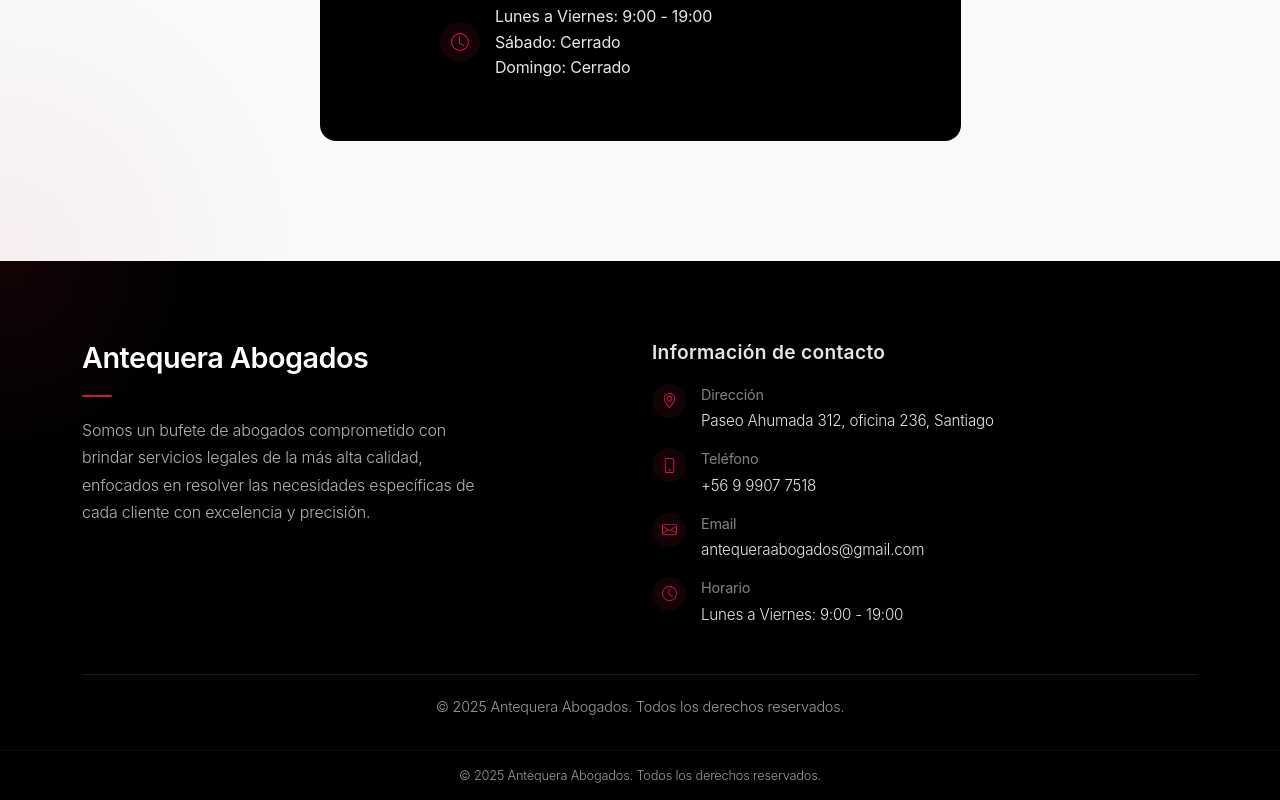
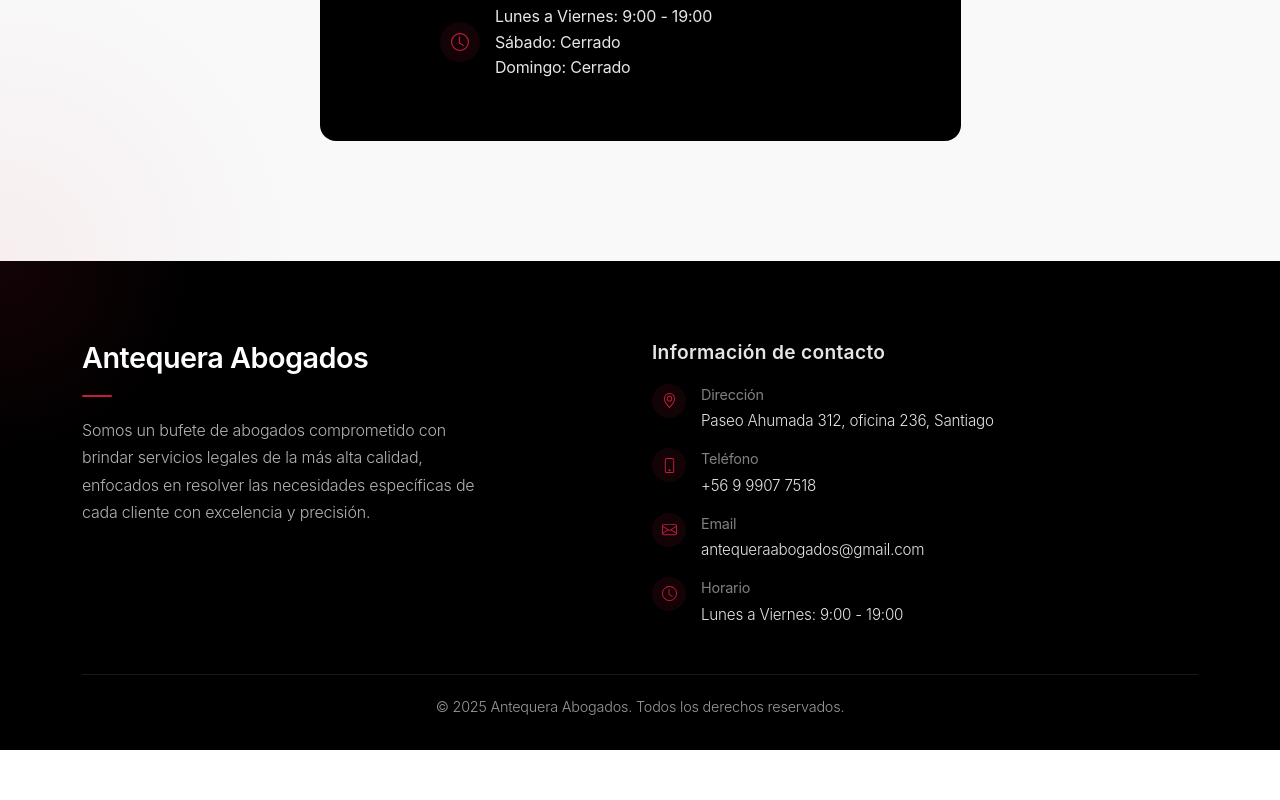
Before and after one commit to ianfryastorga/landing-abogadosantequera, a Next.js app: page /antequera-abogados in a window 1280 px wide. Shown: the part 3573-4373 px from the top of the page. After the commit the page ends 4323 px from the top, so only its background shows below. Built offline with nearby package versions, Linux system fonts and the light colour scheme.

Commit message:
Eliminado el componente CommonFooter de la página de Antequera Abogados para simplificar la estructura del footer.

```diff
--- a/antequera-abogados/page.tsx
+++ b/antequera-abogados/page.tsx
@@ -7,7 +7,6 @@ import { Hero } from '@/components/Hero';
 import { PracticeAreas } from '@/components/PracticeAreas';
 import { Contact } from '@/components/Contact';
 import { Footer } from '@/components/Footer';
-import { CommonFooter } from '@/components/shared/CommonFooter';
 import '@/app/styles/institution/subdomains/antequera-abogados.scss';
 
 /**
@@ -28,7 +27,6 @@ export default function AntequeraAbogadosPage() {
           <PracticeAreas />
           <Contact />
           <Footer />
-          <CommonFooter />
         </div>
       </SnackbarProvider>
     </OneTimeTokenProvider>
--- a/app/antequera-abogados/page.tsx
+++ b/app/antequera-abogados/page.tsx
@@ -7,7 +7,6 @@ import { Hero } from '@/components/Hero';
 import { PracticeAreas } from '@/components/PracticeAreas';
 import { Contact } from '@/components/Contact';
 import { Footer } from '@/components/Footer';
-import { CommonFooter } from '@/components/shared/CommonFooter';
 import ClientBootstrap from '@/app/ClientBootstrap';
 import '@/app/styles/institution/subdomains/antequera-abogados.scss';
 
@@ -30,7 +29,6 @@ export default function AntequeraAbogadosPage() {
           <PracticeAreas />
           <Contact />
           <Footer />
-          <CommonFooter />
         </div>
       </SnackbarProvider>
     </OneTimeTokenProvider>
```
